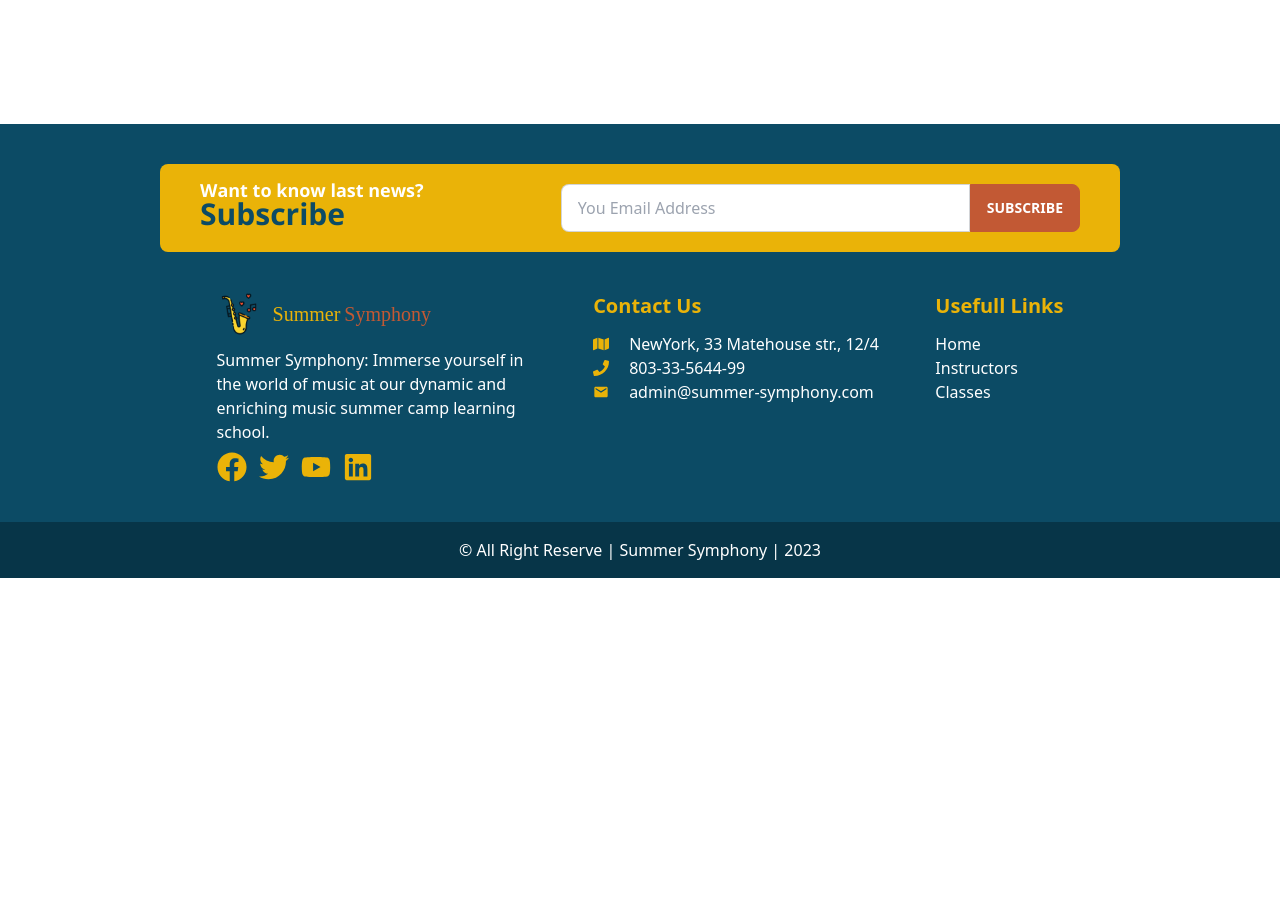
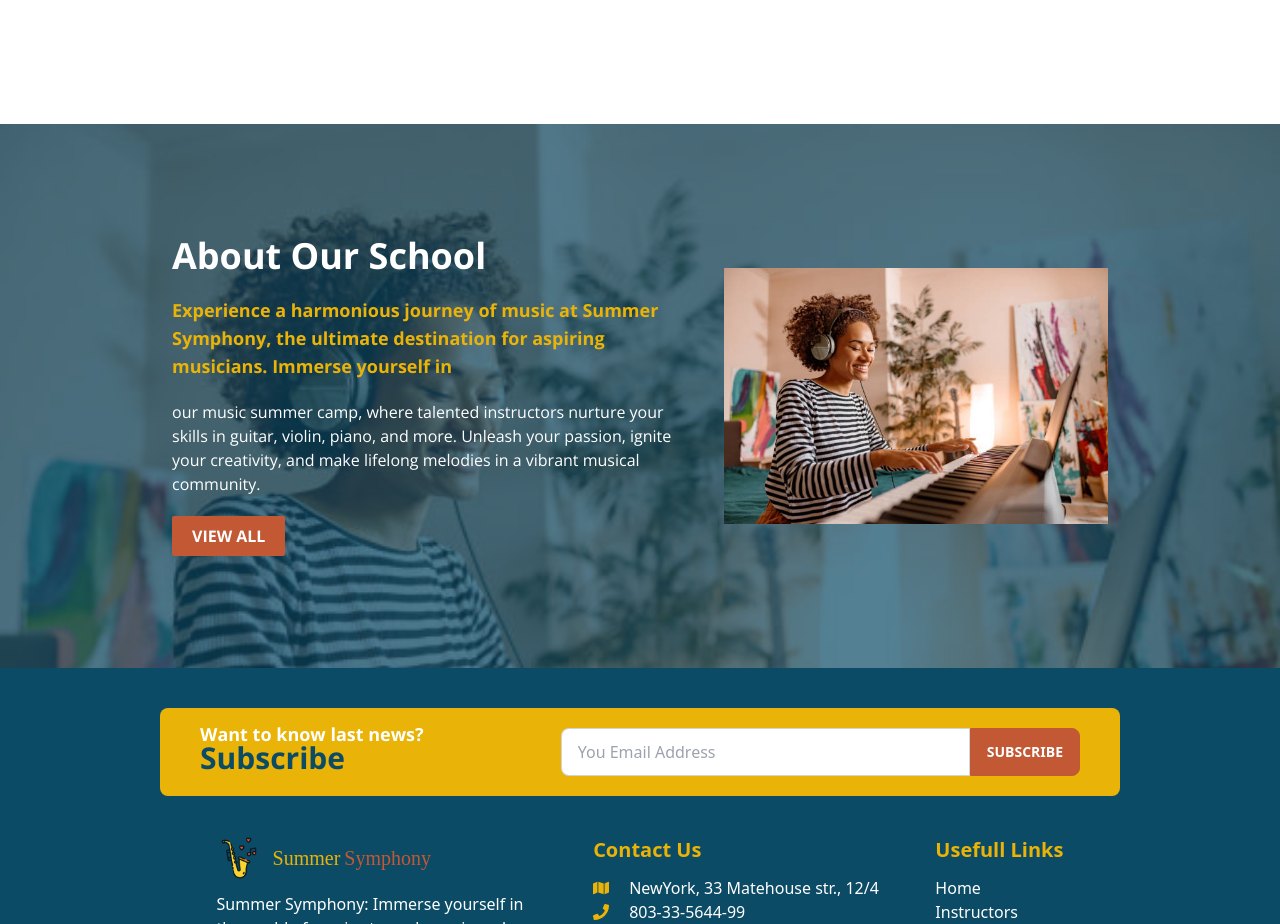
Before and after one commit to mshipan/summer-symphony-client, a React (Vite) app: page / in a window 1280 px wide. Shown: the part 1140-2064 px from the top of the page. Before the commit the page ends 1718 px from the top, so only its background shows below. Built offline with nearby package versions, Linux system fonts and the light colour scheme; no server answers; a web font is replaced by a local one.

Commit message:
create about our scholl section

```diff
--- a/src/Components/PopularClassesCard.jsx
+++ b/src/Components/PopularClassesCard.jsx
@@ -2,16 +2,18 @@ const PopularClassesCard = ({ popularClass }) => {
   const { Image, Name, InstructorName, AvailableSeats, Students } =
     popularClass;
   return (
-    <div className="w-96 rounded-lg bg-base-200">
+    <div className="w-full md:w-96 lg:w-96 rounded-lg bg-base-200">
       <div className="overflow-hidden">
         <img
           src={Image}
           alt="Popular Class Image"
-          className="rounded-t-lg h-60 w-full transition duration-300 ease-in-out hover:scale-110"
+          className="rounded-t-lg h-48 md:h-60 lg:h-60 w-full transition duration-300 ease-in-out hover:scale-110"
         />
       </div>
       <div className="p-5">
-        <h1 className="text-2xl font-bold font-OpenSans mb-2">{Name}</h1>
+        <h1 className="text-lg md:text-2xl lg:text-2xl font-extrabold md:font-bold lg:font-bold font-OpenSans mb-2">
+          {Name}
+        </h1>
         <h3 className="text-base font-bold font-OpenSans mb-1">
           Instructor: {InstructorName}
         </h3>
--- /dev/null
+++ b/src/Pages/Home/AboutSchool.jsx
@@ -0,0 +1,37 @@
+import aboutImg from "../../assets/piano.jpg";
+
+const AboutSchool = () => {
+  return (
+    <div className="bg-school-bg bg-opacity-50 bg-no-repeat bg-cover bg-fixed">
+      <div className="bg-[#0c4b65] bg-opacity-70 py-28">
+        <div className="w-[75%] mx-auto flex items-center justify-center gap-10">
+          <div>
+            <h3 className="font-OpenSans text-4xl font-bold text-white mb-5">
+              About Our School
+            </h3>
+            <div className="max-w-lg">
+              <p className="font-OpenSans text-lg font-bold text-yellow-500 mb-5">
+                Experience a harmonious journey of music at Summer Symphony, the
+                ultimate destination for aspiring musicians. Immerse yourself in
+              </p>
+              <p className="text-base font-OpenSans text-white mb-5">
+                our music summer camp, where talented instructors nurture your
+                skills in guitar, violin, piano, and more. Unleash your passion,
+                ignite your creativity, and make lifelong melodies in a vibrant
+                musical community.
+              </p>
+            </div>
+            <button className="bg-[#c25934] hover:bg-white px-5 py-2 font-OpenSans uppercase font-bold text-white hover:text-[#0c4b65] transition duration-300 rounded-sm">
+              View All
+            </button>
+          </div>
+          <div>
+            <img src={aboutImg} alt="About Image" className="w-96" />
+          </div>
+        </div>
+      </div>
+    </div>
+  );
+};
+
+export default AboutSchool;
--- a/src/Pages/Home/Home.jsx
+++ b/src/Pages/Home/Home.jsx
@@ -1,6 +1,7 @@
 import { Helmet } from "react-helmet";
 import TopSlider from "./TopSlider";
 import PopularClasses from "./PopularClasses";
+import AboutSchool from "./AboutSchool";
 
 const Home = () => {
   return (
@@ -10,6 +11,7 @@ const Home = () => {
       </Helmet>
       <TopSlider></TopSlider>
       <PopularClasses></PopularClasses>
+      <AboutSchool></AboutSchool>
     </div>
   );
 };
--- a/src/Pages/Home/PopularClasses.jsx
+++ b/src/Pages/Home/PopularClasses.jsx
@@ -14,7 +14,7 @@ const PopularClasses = () => {
     <div className="my-20 md:my-32 lg:my-32 w-[75%] mx-auto flex flex-col items-center">
       <div className="flex flex-col items-center mb-10">
         <h3 className="text-[#c25934] text-2xl font-bold">Our Most</h3>
-        <h1 className="text-[#0c4b65] text-5xl font-bold mb-5 md:mb-10 lg:mb-10">
+        <h1 className="text-[#0c4b65] text-3xl md:text-5xl lg:text-5xl font-bold mb-5 md:mb-10 lg:mb-10">
           Popular Classes
         </h1>
         <p className="text-[#0c4b65] max-w-lg text-center">
@@ -22,7 +22,7 @@ const PopularClasses = () => {
           camp, where popular melodies and rhythms take center stage.
         </p>
       </div>
-      <div className="grid grid-cols-3 gap-5">
+      <div className="grid grid-cols-1 md:grid-cols-3 lg:grid-cols-3 gap-5">
         {popularClasses.map((popularClass) => (
           <PopularClassesCard
             key={popularClass._id}
--- a/tailwind.config.js
+++ b/tailwind.config.js
@@ -7,6 +7,9 @@ export default {
         Spicy: ["Spicy Rice", "cursive"],
         OpenSans: ["Open Sans", "sans-serif"],
       },
+      backgroundImage: {
+        "school-bg": "url('./src/assets/piano.jpg')",
+      },
     },
   },
   plugins: [require("daisyui")],
```
Also changed, not shown: src/assets/piano.jpg (added).
